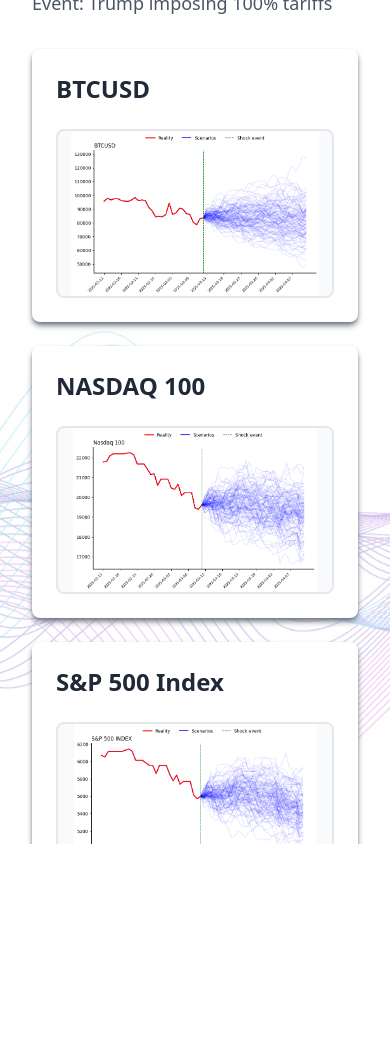
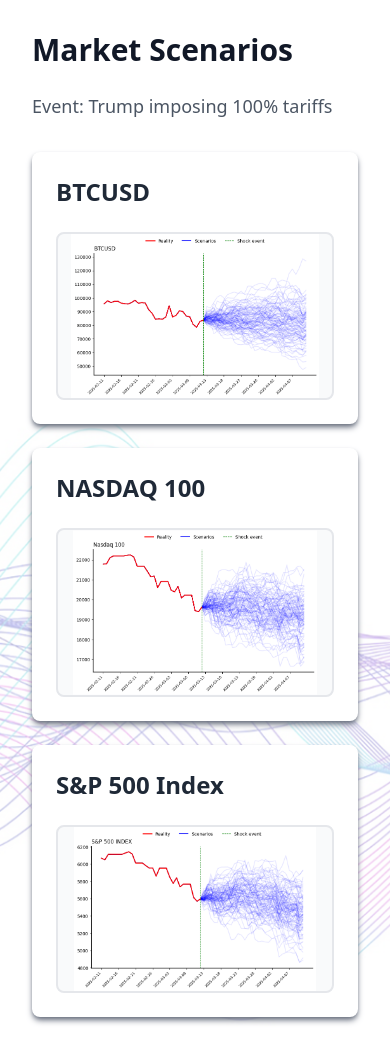
Before and after one commit to furqan-qadri/4-xtra-demo, a React (Vite) app: page /prediction in a window 390 px wide. Before the commit the page ends 844 px from the top, so only its background shows below. Built offline with nearby package versions, Linux system fonts and the light colour scheme.

Commit message:
scroll to top prediction fixed mobile

```diff
--- a/src/components/PredictionPage/PredictionPage.tsx
+++ b/src/components/PredictionPage/PredictionPage.tsx
@@ -7,21 +7,36 @@
 
 interface ChartsGridProps {
   showCharts: boolean;
+  onChartClick: () => void;
 }
 
-const ChartsGrid: React.FC<ChartsGridProps> = memo(({ showCharts }) => (
+const ChartsGrid: React.FC<ChartsGridProps> = memo(
+  ({ showCharts, onChartClick }) => (
     <div className="p-8 w-full animate-fade-in">
       <div
         className={`grid grid-cols-1 md:grid-cols-2 lg:grid-cols-3 gap-6 transition-all duration-2000 ${
           showCharts ? "opacity-100 translate-y-0" : "opacity-0 translate-y-8"
         }`}
       >
+        <div onClick={onChartClick} className="cursor-pointer">
           <MemoAppearingChart title="BTCUSD" imageUrl="/assets/bitcoin.png" />
-      <MemoAppearingChart title="NASDAQ 100" imageUrl="/assets/nasdaq.png" />
-      <MemoAppearingChart title="S&P 500 Index" imageUrl="/assets/sandp.png" />
+        </div>
+        <div onClick={onChartClick} className="cursor-pointer">
+          <MemoAppearingChart
+            title="NASDAQ 100"
+            imageUrl="/assets/nasdaq.png"
+          />
+        </div>
+        <div onClick={onChartClick} className="cursor-pointer">
+          <MemoAppearingChart
+            title="S&P 500 Index"
+            imageUrl="/assets/sandp.png"
+          />
         </div>
       </div>
-));
+    </div>
+  )
+);
 
 const PredictionPage: React.FC = () => {
   const navigate = useNavigate();
@@ -30,6 +45,23 @@
   /* ─────────── UI state ─────────── */
   const [showCharts, setShowCharts] = useState(false);
   const [showGeneratingText, setShowGeneratingText] = useState(true);
+
+  /* ─── scroll to top on mount ─── */
+  useEffect(() => {
+    // Immediate scroll
+    window.scrollTo(0, 0);
+    document.documentElement.scrollTop = 0;
+    document.body.scrollTop = 0;
+
+    // Also scroll after a short delay to handle any layout shifts
+    const scrollTimer = setTimeout(() => {
+      window.scrollTo(0, 0);
+      document.documentElement.scrollTop = 0;
+      document.body.scrollTop = 0;
+    }, 100);
+
+    return () => clearTimeout(scrollTimer);
+  }, []);
 
   /* ─── chart / text timers ─── */
   useEffect(() => {
@@ -41,11 +73,16 @@
     };
   }, []);
 
+  /* ─── navigation handler ─── */
+  const handleNavigateHome = () => {
+    navigate("/");
+  };
+
   /* ─── navigate on Enter ─── */
   useEffect(() => {
     const handleKeyDown = (e: KeyboardEvent) => {
       if (e.key === "Enter") {
-        navigate("/");
+        handleNavigateHome();
       }
     };
     window.addEventListener("keydown", handleKeyDown);
@@ -55,7 +92,7 @@
   }, [navigate]);
 
   return (
-    <div className="w-full h-screen relative overflow-y-auto flex flex-col items-center justify-center">
+    <div className="w-full min-h-screen relative overflow-y-auto flex flex-col items-center justify-center">
       {/* CSS Styles */}
       <style>{`
         @keyframes fade-in {
@@ -109,7 +146,10 @@
 
         {/* Memoized Charts Grid */}
         <div className="relative z-10 w-full flex justify-center">
-          <ChartsGrid showCharts={showCharts} />
+          <ChartsGrid
+            showCharts={showCharts}
+            onChartClick={handleNavigateHome}
+          />
         </div>
       </div>
     </div>
```
Lines whose indentation alone changed are shown as unchanged.
